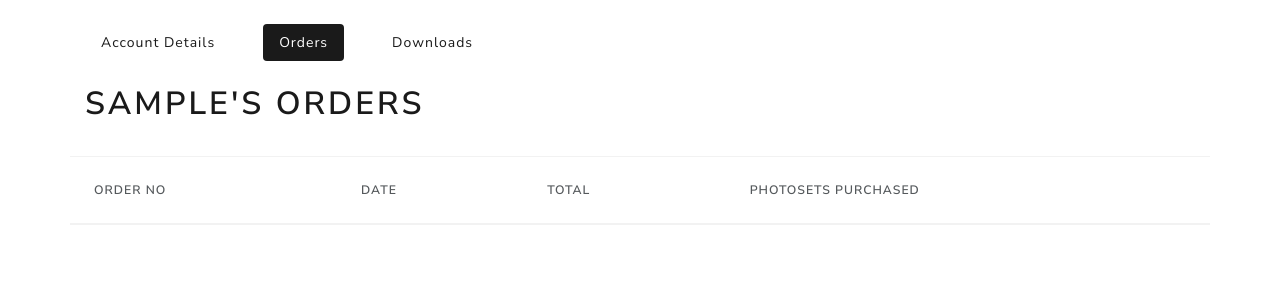
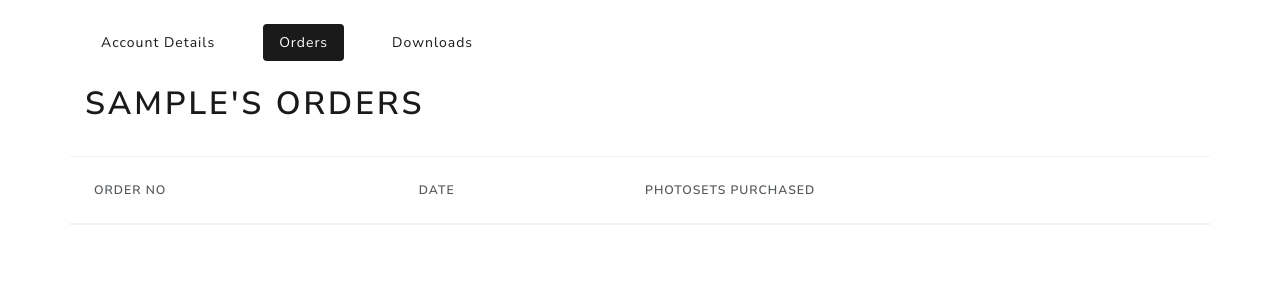
Before and after one commit to DTierneyDev/tierney-photography, a Django app: page /accounts/orders/ in a window 1280 px wide. Shown: the part 89-389 px from the top of the page. Run offline with Django 3.2, Linux system fonts and the light colour scheme; the visitor is signed in with stand-in values (Sample User, id 1); data comes from the database, SQL or seed files in the repository; data that the repository does not hold is empty; some libraries are stand-ins or nearby versions.

Commit message:
Neatened up some code, got rid of unneccessary lines

```diff
--- a/accounts/templates/orders.html
+++ b/accounts/templates/orders.html
@@ -37,7 +37,6 @@
 				<tr>
 					<th scope="col">Order No</th>
 					<th scope="col">Date</th>
-					<th scope="col">Total</th>
 					<th scope="col">Photosets Purchased</th>
 				</tr>
 			</thead>
@@ -46,7 +45,6 @@
                 <tr>
 					<th scope="row">{{ order.id }}</th>
 					<td>{{ order.date }}</td>
-					<td>{{ order.total }}</td>
 					<td>
                     {% for item in order.orderlineitem_set.all %}
                         {{ item.photoset.title }}
--- a/checkout/models.py
+++ b/checkout/models.py
@@ -22,7 +22,6 @@ class OrderLineItem(models.Model):
     """ Model for title and price of each line of the order """
     order = models.ForeignKey(Order, null=False, on_delete=models.CASCADE)
     photoset = models.ForeignKey(PhotoSet, null=False, on_delete=models.CASCADE)
-    quantity = models.IntegerField(blank=False)
 
     def __str__(self):
         return "{0} @ {1}".format(self.photoset.title, self.photoset.price)
```
Also changed, not shown: checkout/migrations/0005_remove_orderlineitem_quantity.py (added).
